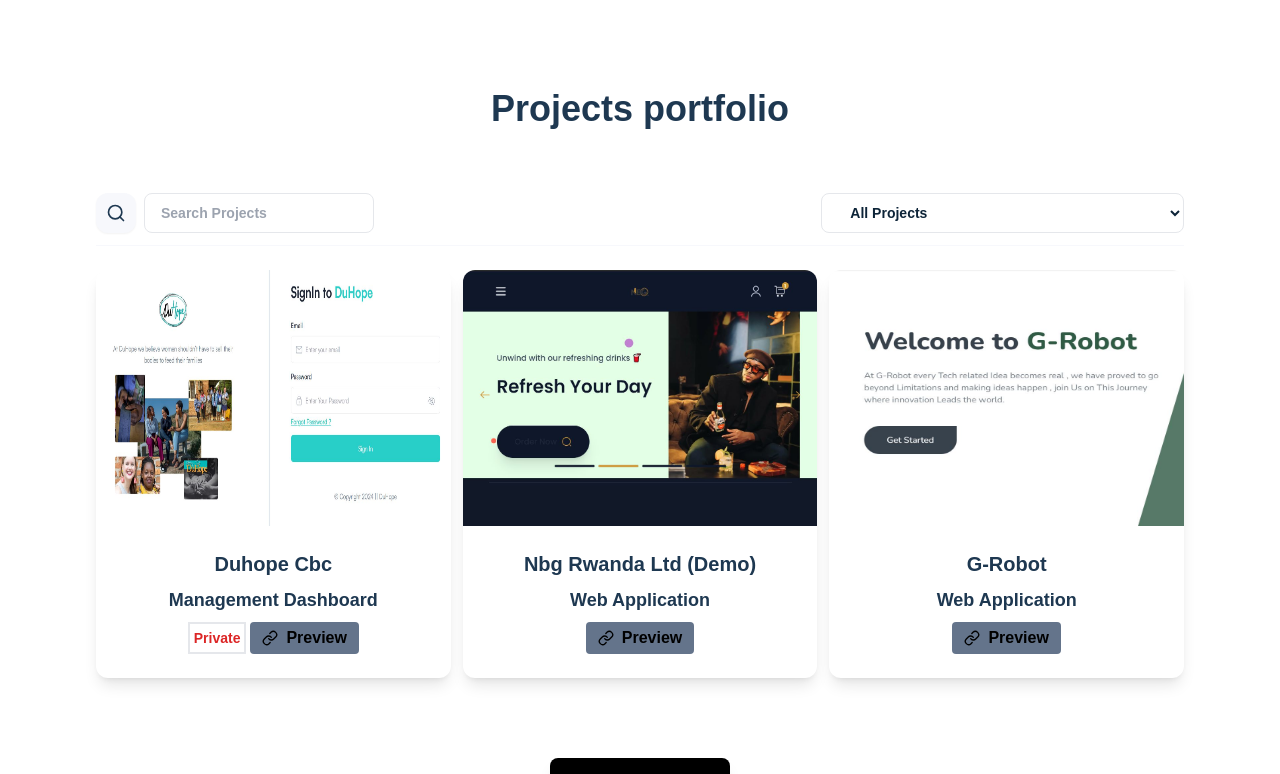
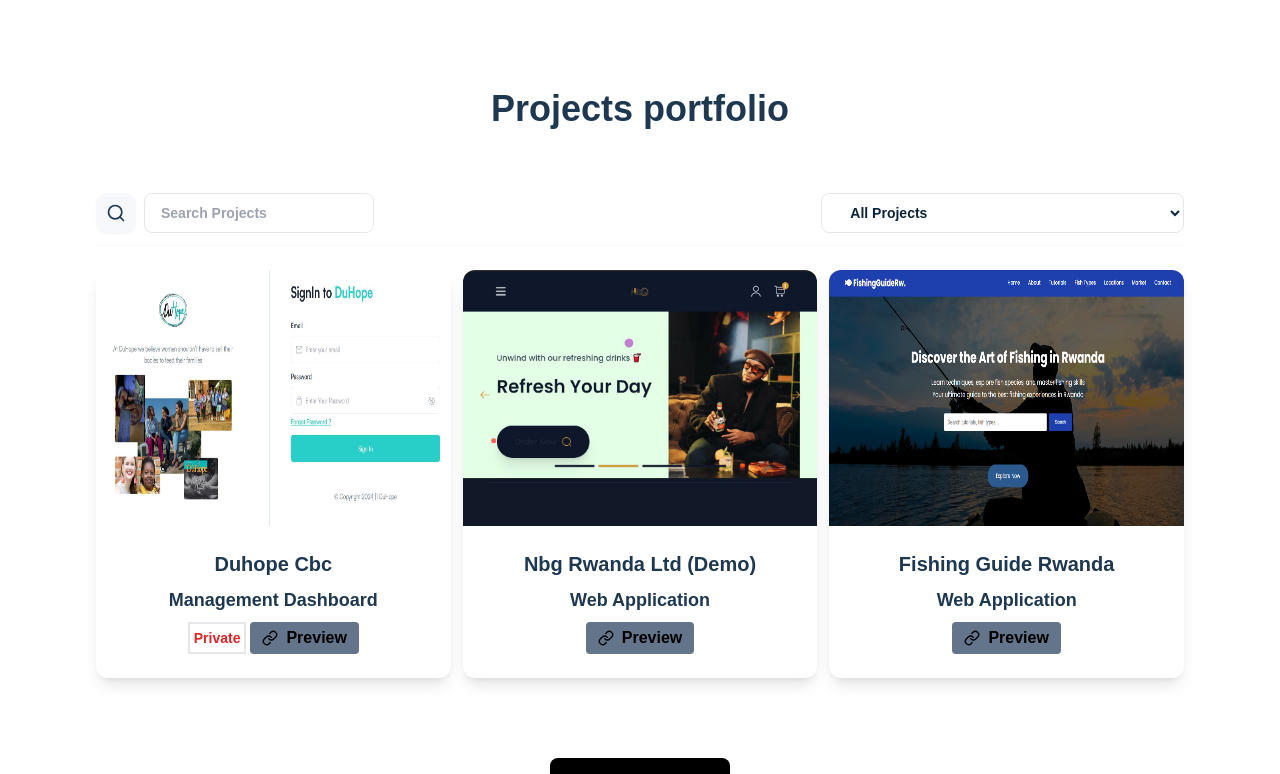
Before and after one commit to Niyonyungu/Personal-Website, a React (Vite) app: page / in a window 1280 px wide. Shown: the part 612-1386 px from the top of the page. Built offline with nearby package versions, Linux system fonts and the light colour scheme.

Commit message:
add fishguiderw website to projects

```diff
--- a/src/data/projects.js
+++ b/src/data/projects.js
@@ -9,6 +9,7 @@
 import hld from "../images/Holiday.jpg"
 import choice from "../images/SideViewBig.jpg"
 import duhopepic from "../images/duhopepic.jpg"
+import fishguide from "../images/fishingguide.png"
 
 export const projectsData = [
 
@@ -30,6 +31,14 @@
 	},
 	{
 		id: 3,
+		title: 'Fishing Guide Rwanda',
+		category: 'Web Application',
+		livelink: 'https://fishingguiderw.netlify.app/#',
+		isPrivate: false,
+		img: fishguide,
+	},
+	{
+		id: 4,
 		title: 'G-Robot',
 		category: 'Web Application',
 		livelink: 'https://g-robot.vercel.app/',
@@ -37,7 +46,7 @@
 		img: grobot,
 	},
 	{
-		id: 4,
+		id: 5,
 		title: 'Culina Share',
 		category: 'Web Application',
 		livelink: 'https://culina-share-five.vercel.app/',
@@ -46,7 +55,7 @@
 	},
 
 	{
-		id: 5,
+		id: 6,
 		title: 'Plantex',
 		category: 'Web Application',
 		livelink: 'https://plantation-website.vercel.app/',
@@ -54,7 +63,7 @@
 		img: plantex,
 	},
 	{
-		id: 6,
+		id: 7,
 		title: 'SP Gas Rwanda (Demo) ',
 		category: 'Web Application',
 		livelink: 'https://sp-gas.vercel.app/',
@@ -62,7 +71,7 @@
 		img: spg,
 	},
 	{
-		id: 7,
+		id: 8,
 		title: 'The Choice Bakery & Coffe (Branding)',
 		category: 'UI/UX Design & Branding',
 		livelink: 'https://www.figma.com/design/UxHq19ZVoytann9mEDpKHR/Branding-Design?node-id=271-70&t=wQTuepqpAFK45ovi-1',
@@ -70,7 +79,7 @@
 		img: choice,
 	},
 	{
-		id: 8,
+		id: 9,
 		title: 'SP Gas Rwanda Design (Demo)',
 		category: 'UI/UX Design & Branding',
 		livelink: 'https://www.figma.com/design/CDb79xizTaBkCjIUDcNChN/SP-project?node-id=0-1&t=4gjNA1XnZfePMLBm-1',
@@ -78,7 +87,7 @@
 		img: spgas,
 	},
 	{
-		id: 9,
+		id: 10,
 		title: 'Holiday Planners Website (Demo)',
 		category: 'Web Application',
 		livelink: 'https://holiday-planner-theta.vercel.app/',
```
Also changed, not shown: src/images/fishingguide.png (added).
